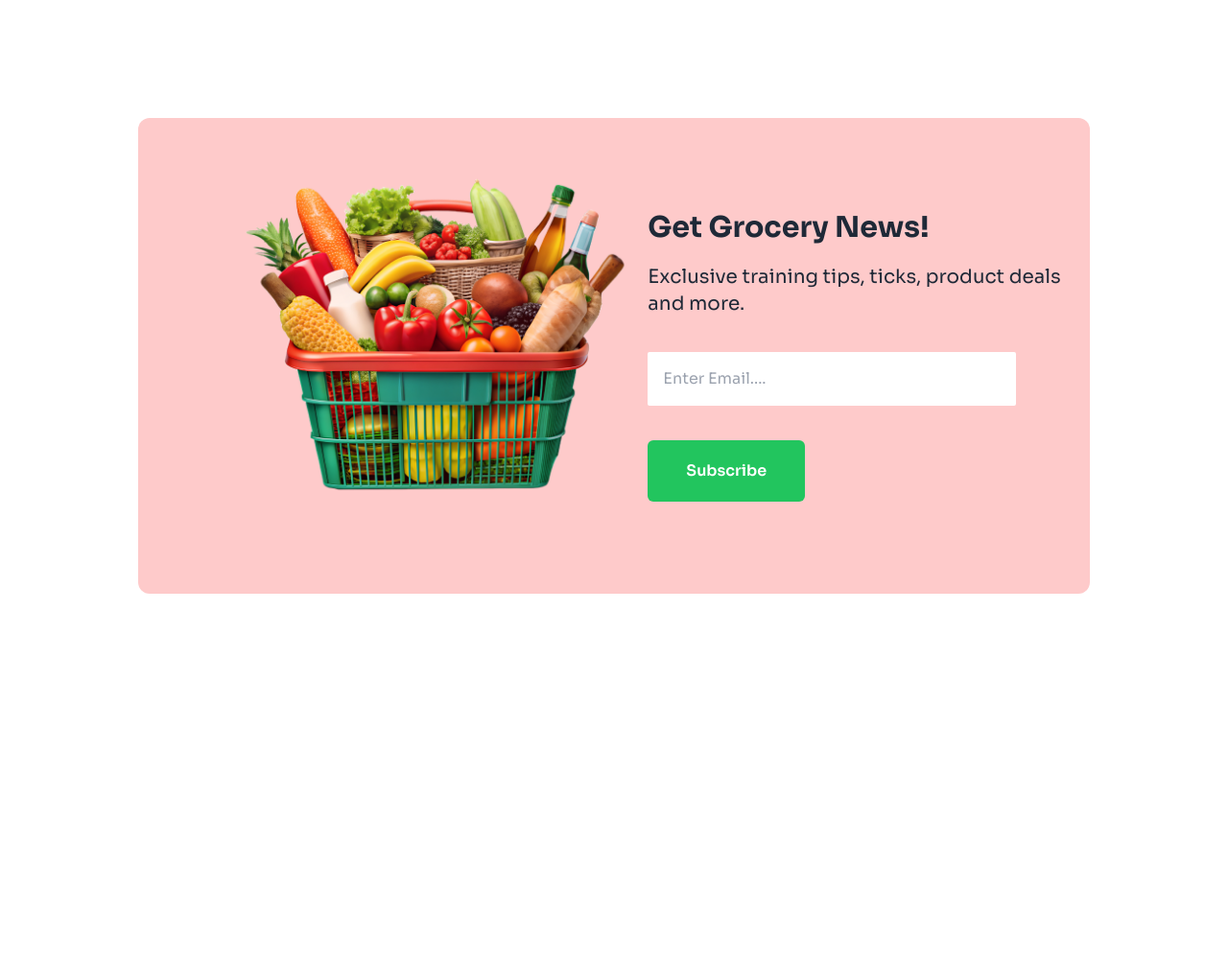
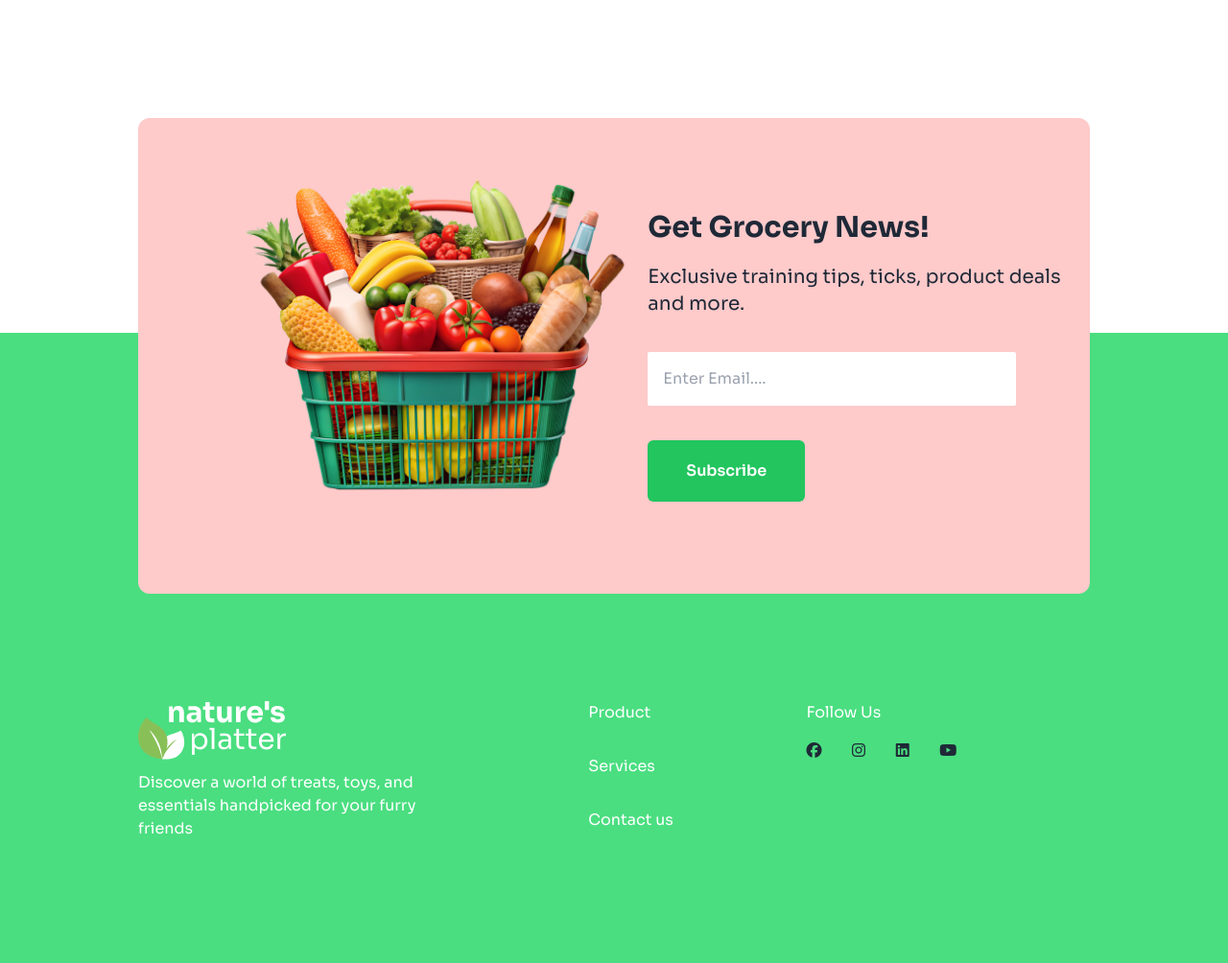
Before and after one commit to Shantosifat/third-assignment, a plain HTML site: page index.html in a window 1280 px wide. Shown: the part 3420-4424 px from the top of the page at 96% size. Before the commit the page ends 4039 px from the top, so only its background shows below. Drawn offline with nearby package versions, Linux system fonts and the light colour scheme.

Commit message:
desktop done

```diff
--- a/index.html
+++ b/index.html
@@ -289,7 +289,7 @@
 
 
         <!-- Arrival -->
-         <section class="p-36">
+         <section class="p-36 mb-56">
             <h1 class="text-3xl text-green-700 mb-12">Arrival & Offers</h1>
             <div class="flex justify-between gap-9">
                 <div class="flex bg-green-900 pl-10 rounded-xl w-2/3">
@@ -321,7 +321,7 @@
      <footer>
         <!-- grocery news -->
 
-        <section class="flex  bg-red-200 mx-36 rounded-xl">
+        <section class=" absolute flex  bg-red-200 mx-36 rounded-xl  -mt-56">
             <div>
                 <img class="pl-24 mr-20 pt-14" src="Assignment_03_Category_0002/c2-assets/vegetable-busket.png" alt="">
             </div>
@@ -333,6 +333,32 @@
                 <button class="bg-green-500 text-white px-10 py-5 rounded-md font-semibold">Subscribe</button>
             </div>
         </section>
+
+
+        <!-- last part -->
+         <section class=" flex px-36 pt-96 pb-32 bg-green-400">
+            <div class="w-1/3">
+                <img class="mb-3" src="Assignment_03_Category_0002/c2-assets/logo-footer.png" alt="">
+                <p class="text-white font-normal">Discover a world of treats, toys, and essentials handpicked for your furry friends</p>
+            </div>
+           <div class="flex justify-evenly w-2/3">
+            <div>
+
+                <ul class="gap20">
+                <li class="text-white font-normal mb-8">Product</li>
+                <li class="text-white font-normal mb-8">Services</li>
+                <li class="text-white font-normal">Contact us</li>
+            </ul>
+            </div>
+            <div>
+                <h1 class="text-white font-normal mb-4">Follow Us</h1>
+                <i class="fa-brands fa-facebook mr-7"></i>
+                <i class="fa-brands fa-instagram mr-7"></i>
+                <i class="fa-brands fa-linkedin mr-7"></i>
+                <i class="fa-brands fa-youtube"></i>
+        </div>
+           </div>
+         </section>
      </footer>
 
 </body>
```
